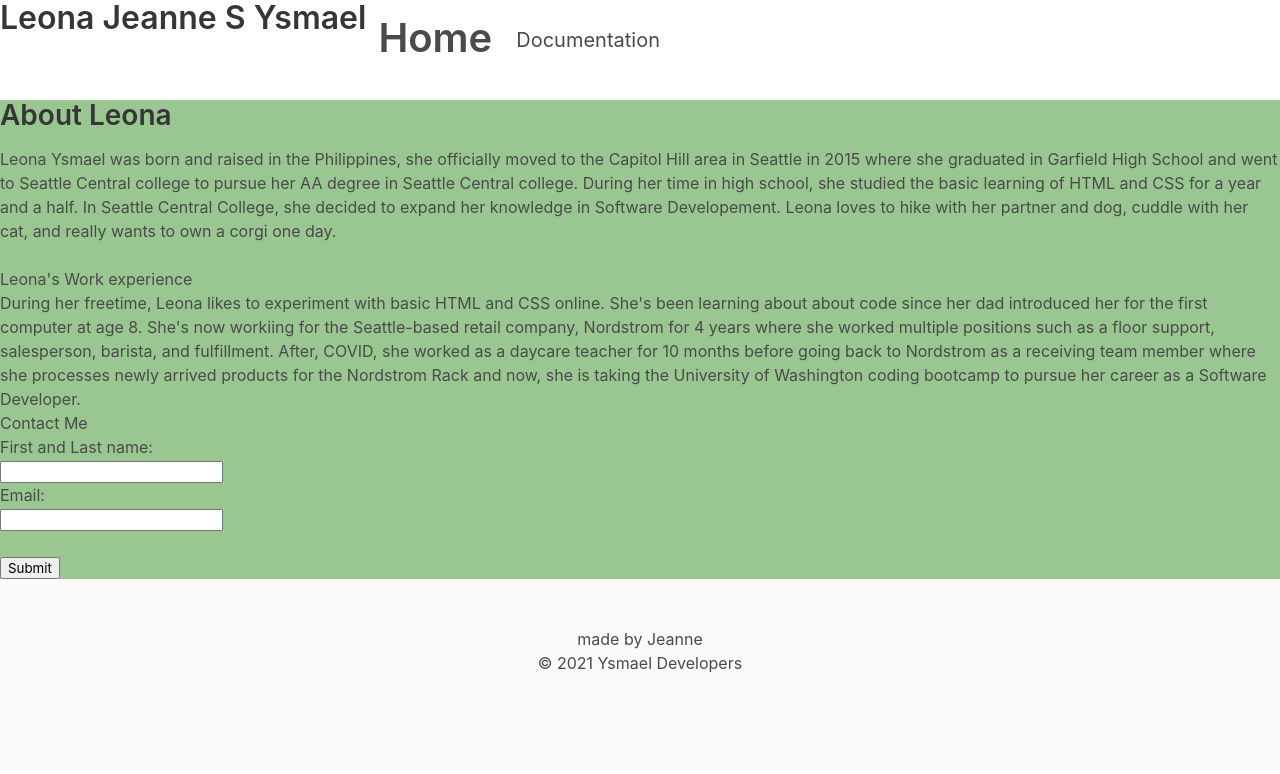
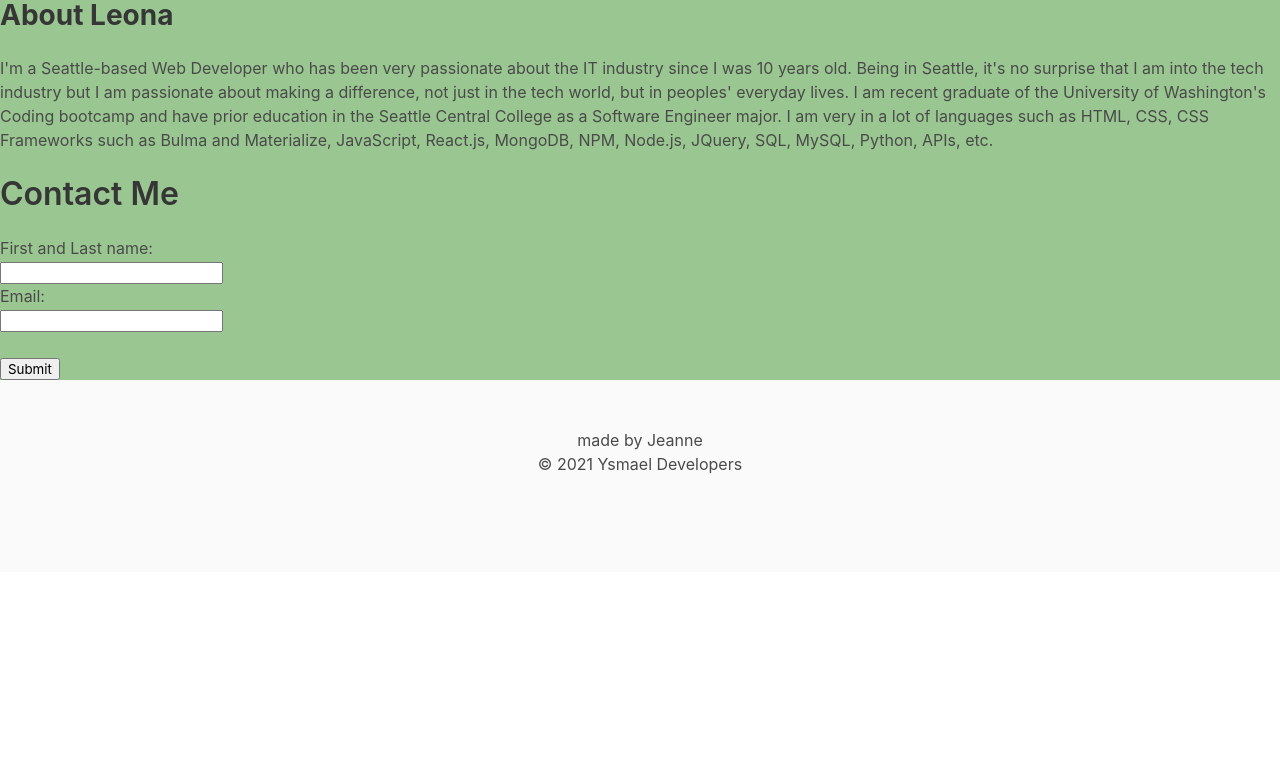
Before and after one commit to leonaysmael16/personal-portfolio, a plain HTML site: page index.html in a window 1280 px wide. Drawn offline with nearby package versions, Linux system fonts and the light colour scheme.

Commit message:
changed files and rearranged app

```diff
--- a/index.html
+++ b/index.html
@@ -8,56 +8,24 @@
         <title>Leona Ysmael Website</title>
     </head>
 
-    <nav class="navbar" role="navigation" aria-label="main navigation">
-        <h2 id="title-navbar" class="title">Leona Jeanne S Ysmael</h2>
 
-          <a role="button" class="navbar-burger" aria-label="menu" aria-expanded="false" data-target="navbarBasicExample">
-            <span aria-hidden="true"></span>
-            <span aria-hidden="true"></span>
-            <span aria-hidden="true"></span>
-          </a>
-        </div>
-
-        <div class="navbar-menu">
-          <div class="navbar-start">
-            <a class="navbar-item title is-2">
-              Home
-            </a>
-
-            <a class="navbar-item subtitle">
-              Documentation
-            </a>
-
-      </nav>
     <body>
 
 <section class="content">
     <div class="About-Me">
-        <h2 id="About-h2">About Leona</h2>
-        <p>
-            Leona Ysmael was born and raised in the Philippines, she officially moved to the Capitol Hill area in Seattle in 2015
-            where she graduated in Garfield High School and went to Seattle Central college to pursue her AA degree in Seattle Central college.
-            During her time in high school, she studied the basic learning of HTML and CSS for a year and a half. In Seattle Central College,
-            she decided to expand her knowledge in Software Developement. Leona loves to hike with her partner and dog, cuddle with her cat, and
-            really wants to own a corgi one day.
+        <h2 id="About-h2" class="title"><b>About Leona</b></h2>
+        <p id="about-me">
+            I'm a Seattle-based Web Developer who has been very passionate about the IT industry since I was 10 years old.
+            Being in Seattle, it's no surprise that I am into the tech industry but I am passionate about making a difference,
+            not just in the tech world, but in peoples' everyday lives. I am recent graduate of the University of Washington's Coding bootcamp
+            and have prior education in the Seattle Central College as a Software Engineer major. I am very in a lot of languages such as HTML,
+            CSS, CSS Frameworks such as Bulma and Materialize, JavaScript, React.js, MongoDB, NPM, Node.js, JQuery, SQL, MySQL, Python, APIs, etc.
         </p>
-
 
     </div>
 </section>
-
-<section id="Leona-Work-Experience" class="Leona-Work-Experience">
-<h2 id="work-h2">Leona's Work experience</h2>
-<p>
-    During her freetime, Leona likes to experiment with basic HTML and CSS online. She's been learning about
-    about code since her dad introduced her for the first computer at age 8. She's now workiing for the Seattle-based
-    retail company, Nordstrom for 4 years where she worked multiple positions such as a floor support, salesperson, barista, and fulfillment. After,
-    COVID, she worked as a daycare teacher for 10 months before going back to Nordstrom as a receiving team member where she processes newly arrived
-    products for the Nordstrom Rack and now, she is taking the University of Washington coding bootcamp to pursue her career as a Software Developer.
-</p>
-
 <div>
-    <h3>Contact Me</h3>
+    <h3 class="title">Contact Me</h3>
     <form id="contact-form">
         <label for="fname">First and Last name:</label><br>
         <input type="text" id="NameForm" name="name"><br>
```
Also changed, not shown: about.html (deleted), resume.html (added).
